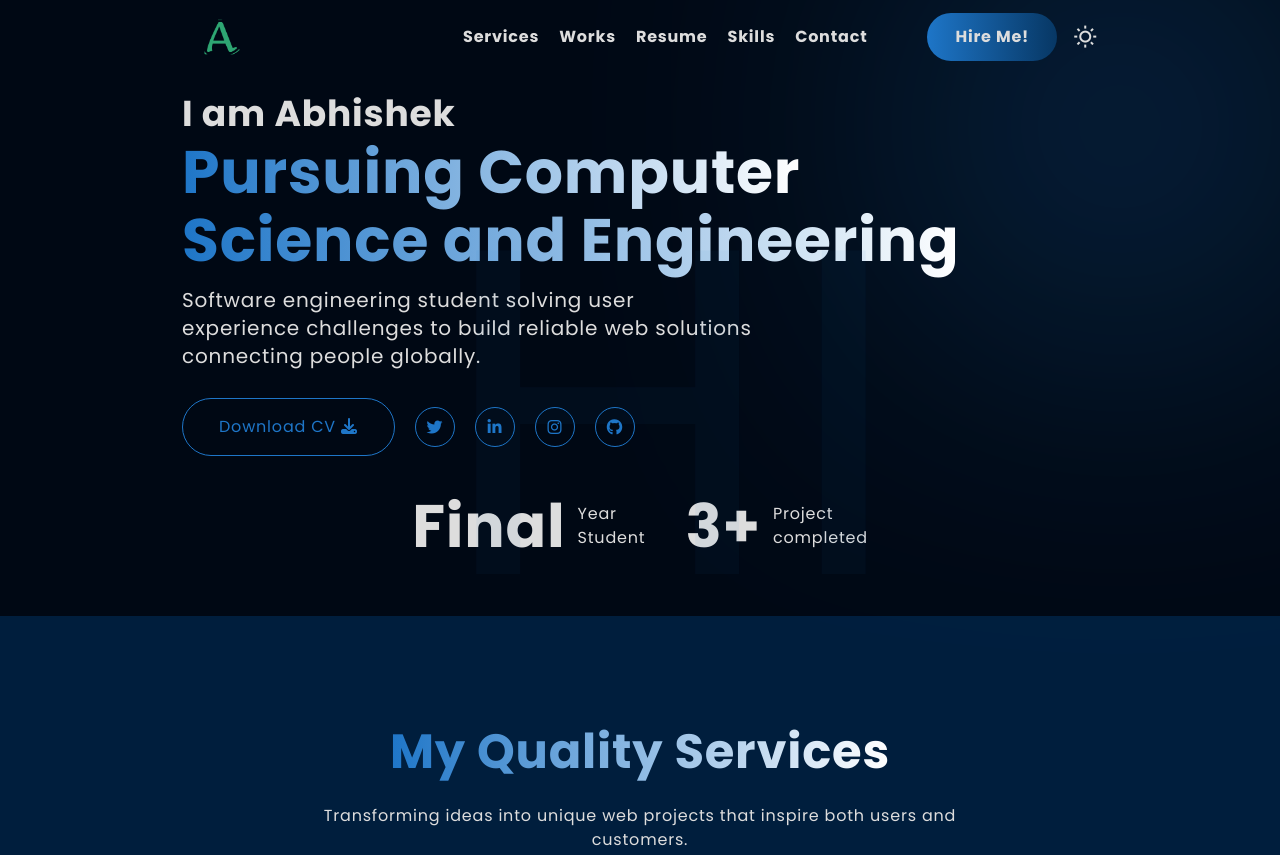
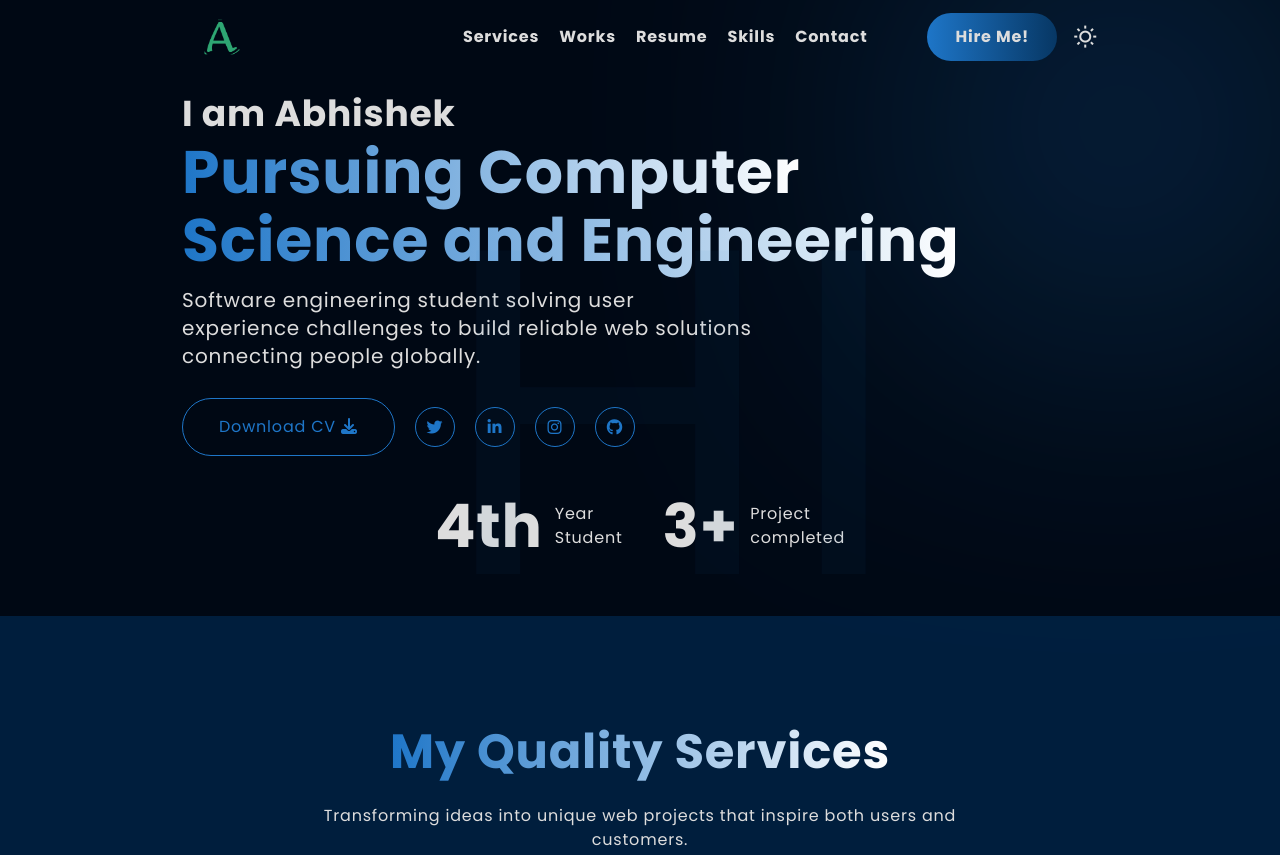
Before and after one commit to AbhiK2244/portfolio-website, a plain HTML site: page index.html in a window 1280 px wide. Shown: the top 855 px of the page. Drawn offline with nearby package versions, Linux system fonts and the light colour scheme; a web font is replaced by a local one.

Commit message:
Update index.html

```diff
--- a/index.html
+++ b/index.html
@@ -170,7 +170,7 @@
               <div class="hero_footer flex justify-center items-center gap-10 py-10">
               <!-- <div class="hero_footer grid grid-cols-1 sm:grid-cols-2 lg:grid-cols-4 gap-10 py-10"> -->
                   <div class="flex items-center gap-3">
-                      <p class="text-5xl lg:text-6xl font-bold">Final</p>
+                      <p class="text-5xl lg:text-6xl font-bold">4th</p>
                       <p>
                         Year <br> Student
                       </p>
```
